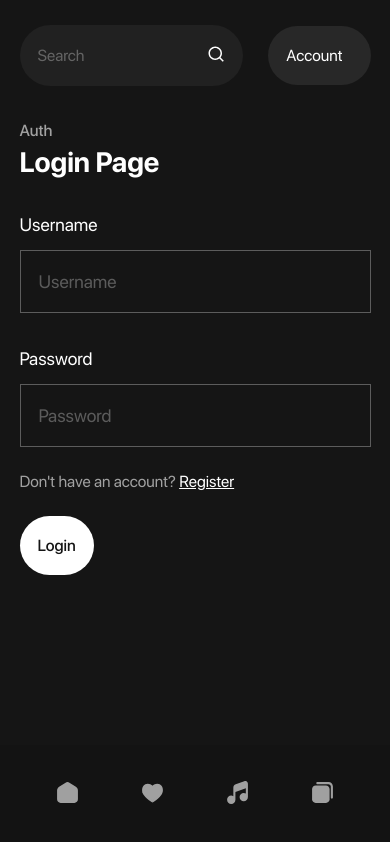
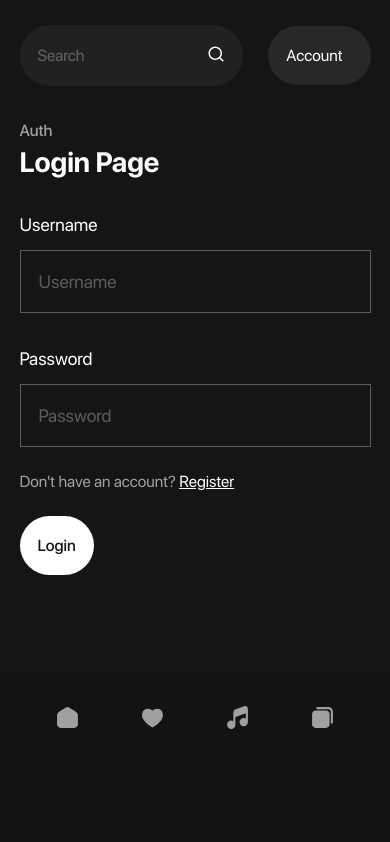
Before and after one commit to vholik/slowbee-client, a Next.js app: page /login in a window 390 px wide. Built offline with nearby package versions, Linux system fonts and the light colour scheme.

Commit message:
fix responsive

```diff
--- a/components/Sidebar.tsx
+++ b/components/Sidebar.tsx
@@ -128,7 +128,7 @@ const StyledNavbar = styled.div`
     margin-top: 10px;
   }
   @media only screen and (max-width: 1400px) {
-    height: calc(100vh - 110px);
+    padding-bottom: 110px;
   }
   @media only screen and (max-width: 1100px) {
     .top {
--- a/components/Status.tsx
+++ b/components/Status.tsx
@@ -46,6 +46,7 @@ const StyledStatus = styled.div`
     position: fixed;
     right: 25px;
     bottom: 25px;
+    backdrop-filter: blur(2.5px);
     .error-text {
       width: 150px;
     }
--- a/pages/login.tsx
+++ b/pages/login.tsx
@@ -100,6 +100,7 @@ const Login = () => {
 const StyledLogin = styled.div`
   display: flex;
   flex-direction: column;
+  padding-bottom: 150px;
   .auth-link {
     font-size: 16px;
     color: var(--grey-60);
--- a/pages/register.tsx
+++ b/pages/register.tsx
@@ -85,6 +85,8 @@ const Login = () => {
 const StyledRegister = styled.div`
   display: flex;
   flex-direction: column;
+  padding-bottom: 150px;
+
   .title {
     margin-bottom: 35px;
   }
```
